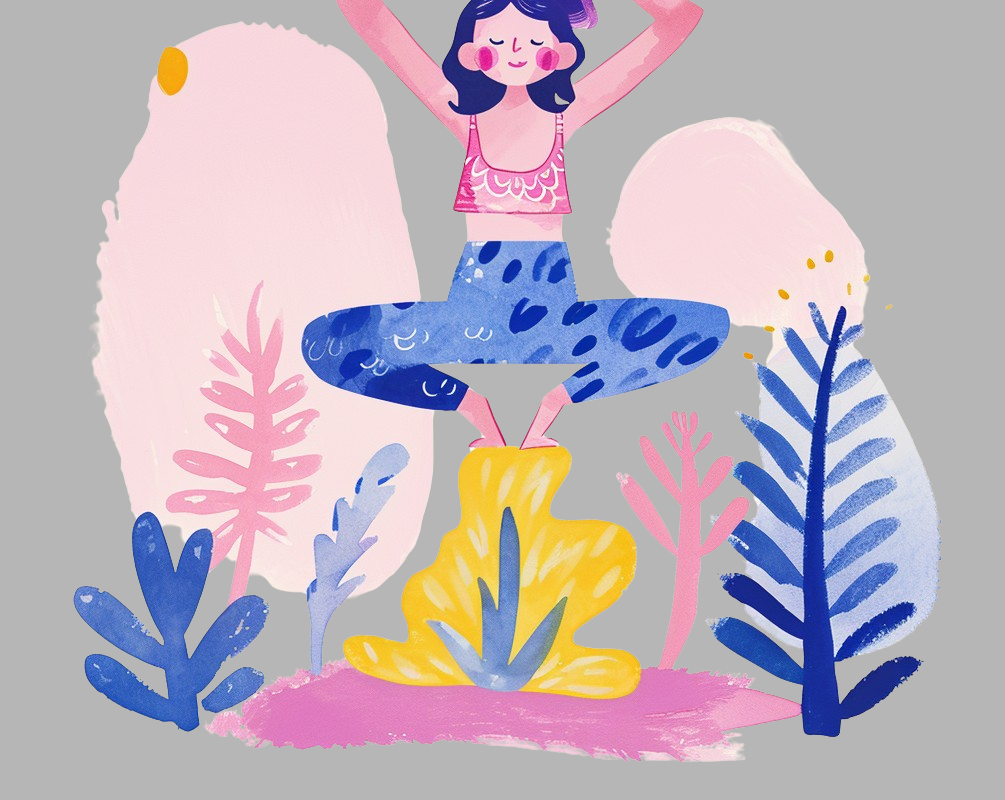
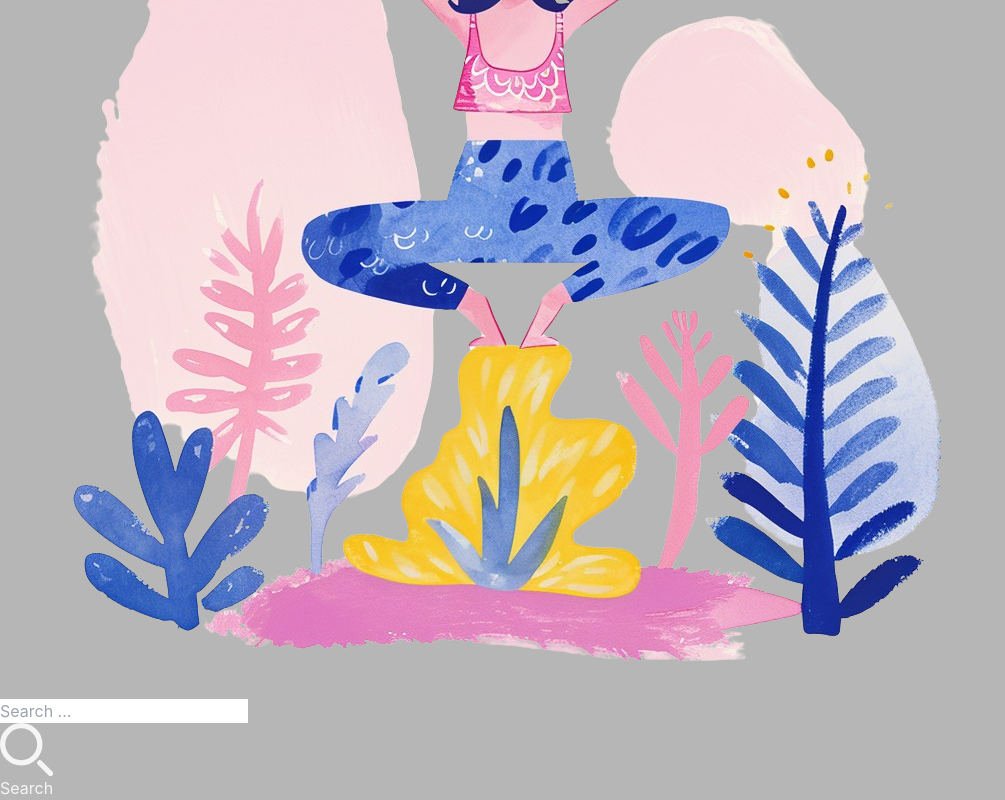
Before and after one commit to iwai-0310/yogaClass-MERN, a React (Vite) app in the folder yogaApp/: page / in a window 1280 px wide. Shown: the part 1186-1986 px from the top of the page, without its empty margins (0-1005 px from the left). Built offline with nearby package versions, Linux system fonts and the light colour scheme.

Commit message:
add search box in center of search banner

```diff
--- a/yogaApp/src/App.jsx
+++ b/yogaApp/src/App.jsx
@@ -10,7 +10,7 @@ function App() {
   return (
     <div >
     <Header/>
-    <SearchBox/>
+
     <Search/>
     </div>
   )
--- a/yogaApp/src/components/SearchSection/Search.jsx
+++ b/yogaApp/src/components/SearchSection/Search.jsx
@@ -1,11 +1,17 @@
 import React from 'react'
 import '../../styles/Component.css';
 import banner from '../../assets/searchBannerImg-removebg.png';
+import SearchBox from '../SearchSection/SearchBox';
+
 const Search = () => {
   return (
     <div id='searchsec' className='w-dvh h-dvh bg-gray-300 border-x-2 border-b-2 object-fill flex justify-center items-center '>
       {/* add the banner image here */}
       <img  src={banner} alt="banner image here"  />
+      {/* Center the search box */}
+      <div className="absolute top-1/2 left-1/2 transform -translate-x-1/2 -translate-y-1/2 w-5/6">
+        <SearchBox />
+      </div>
     </div>
   )
 }
--- a/yogaApp/src/components/SearchSection/SearchBox.jsx
+++ b/yogaApp/src/components/SearchSection/SearchBox.jsx
@@ -11,6 +11,7 @@ const SearchBox = () => {
                     id="simple-search"
                     class="bg-gray-50 border border-gray-300 text-gray-900 text-sm rounded-lg focus:ring-blue-500 focus:border-blue-500 block w-full p-2.5 dark:bg-gray-700 dark:border-gray-600 dark:placeholder-gray-400 dark:text-white dark:focus:ring-blue-500 dark:focus:border-blue-500"
                     placeholder="Search ..."
+
                     required
                 />
             </div>
```
